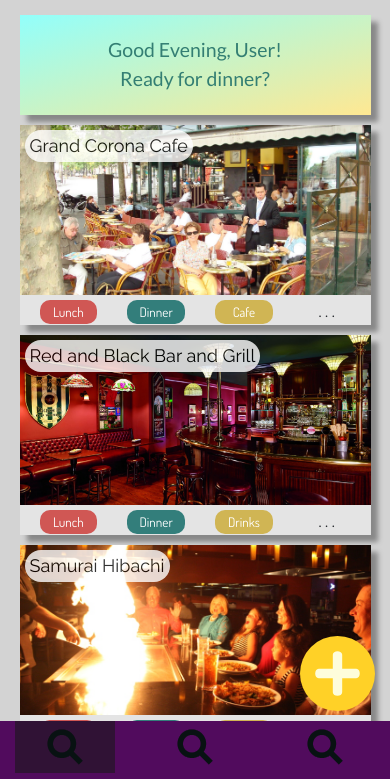
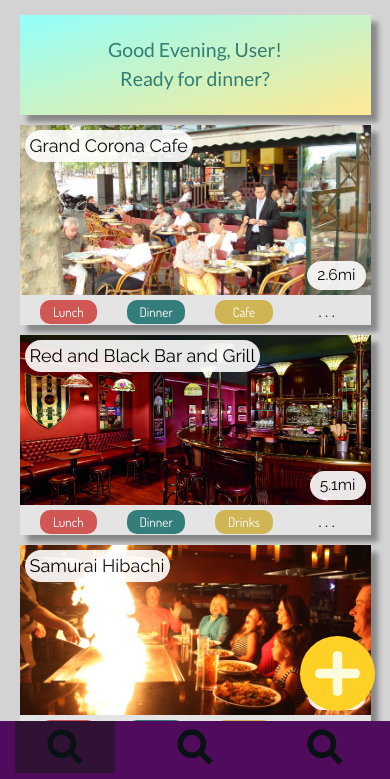
Before and after one commit to jrboey98/hapcat-frontend, a website: page www/index.html in a window 390 px wide. Shown: the part 63-842 px from the top of the page. Drawn offline with nearby package versions, Linux system fonts and the light colour scheme; some packages are replaced by stand-ins of ours.

Commit message:
Add distance UI to content card

```diff
--- a/www/css/index.css
+++ b/www/css/index.css
@@ -231,6 +231,7 @@ h1 {
     position: fixed;
     bottom: 70px;
     right: 15px;
+    z-index: 5;
 }
 
 /*discover content card interior*/
@@ -258,7 +259,7 @@ h1 {
     margin: 5px;
     border-radius: 20px;
     background-color: #FFF;
-    opacity: 0.8;
+    opacity: 0.9;
     color: #000;
     display: inline-block;
     position: absolute;
@@ -300,6 +301,27 @@ h1 {
     font-size: 1.5em;
 }
 
+.content_distance_div {
+    font-family: 'Raleway', sans-serif;
+    margin: 5px;
+    border-radius: 20px;
+    background-color: #FFF;
+    opacity: 0.9;
+    color: #000;
+    display: inline-block;
+    position: absolute;
+    z-index: 3;
+    right: 0;
+    bottom: 0;
+}
+
+.content_distance {
+    padding-left: 5px;
+    padding-right: 5px;
+    font-size: 1.3em;
+    margin: 5px;
+}
+
 .content_tag_div {
     margin: 5px;
     border-radius: 10px;
--- a/www/index.html
+++ b/www/index.html
@@ -72,6 +72,9 @@
                             <div class="content_name_div">
                                 <h4 class="content_name">Grand Corona Cafe</h4>
                             </div>
+                            <div class="content_distance_div">
+                                <h4 class="content_distance">2.6mi</h4>
+                            </div>
                             <img src="img/testImages/testImage.png" class="content_photo" />
                         </div>
                     </div>
@@ -105,6 +108,9 @@
                         <div class="content_photo_div">
                             <div class="content_name_div">
                                 <h4 class="content_name">Red and Black Bar and Grill</h4>
+                            </div>
+                            <div class="content_distance_div">
+                                <h4 class="content_distance">5.1mi</h4>
                             </div>
                             <img src="img/testImages/test_image_2.png" class="content_photo" />
                         </div>
@@ -140,6 +146,9 @@
                             <div class="content_name_div">
                                 <h4 class="content_name">Samurai Hibachi</h4>
                             </div>
+                            <div class="content_distance_div">
+                                <h4 class="content_distance">2.3mi</h4>
+                            </div>
                             <img src="img/testImages/test_image_3.png" class="content_photo" />
                         </div>
                     </div>
@@ -173,6 +182,9 @@
                         <div class="content_photo_div">
                             <div class="content_name_div">
                                 <h4 class="content_name">The Rail</h4>
+                            </div>
+                            <div class="content_distance_div">
+                                <h4 class="content_distance">0.6mi</h4>
                             </div>
                             <img src="img/testImages/test_image_4.png" class="content_photo" />
                         </div>
@@ -208,6 +220,9 @@
                             <div class="content_name_div">
                                 <h4 class="content_name">Grand Corona Cafe</h4>
                             </div>
+                            <div class="content_distance_div">
+                                <h4 class="content_distance">0.6mi</h4>
+                            </div>
                             <img src="img/testImages/testImage.png" class="content_photo" />
                         </div>
                     </div>
@@ -241,6 +256,9 @@
                         <div class="content_photo_div">
                             <div class="content_name_div">
                                 <h4 class="content_name">Grand Corona Cafe</h4>
+                            </div>
+                            <div class="content_distance_div">
+                                <h4 class="content_distance">0.6mi</h4>
                             </div>
                             <img src="img/testImages/testImage.png" class="content_photo" />
                         </div>
```
